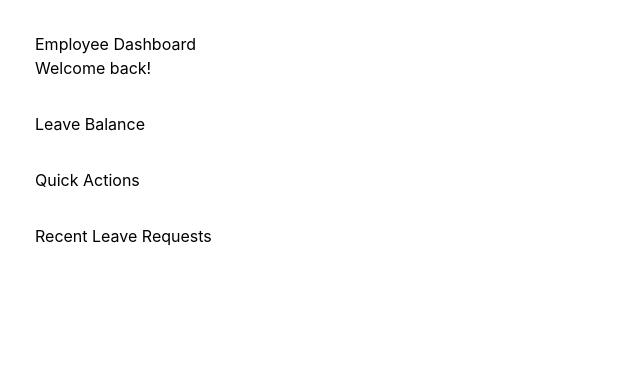
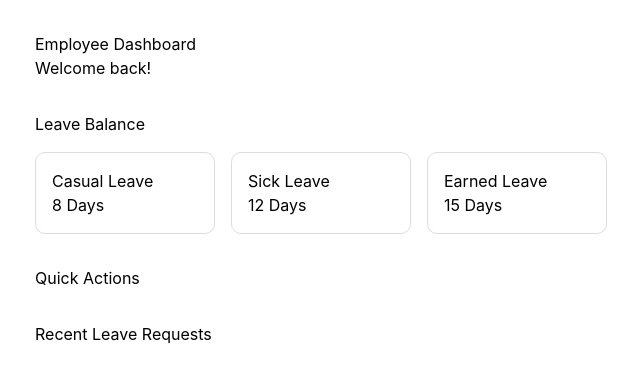
Before and after one commit to Anuj21XD/Employee-Leave-Management-Web-Application, a React (Vite) app: page /employee in a window 1280 px wide. Shown: the top 380 px of the page, without its empty margins (37-677 px from the left). Built offline with nearby package versions, Linux system fonts and the light colour scheme.

Commit message:
Add leave balance cards to employee dashboard

```diff
--- a/src/components/employee/LeaveBalance.tsx
+++ b/src/components/employee/LeaveBalance.tsx
@@ -0,0 +1,34 @@
+const LeaveBalance = () => {
+  const balances = [
+    { title: "Casual Leave", days: 8 },
+    { title: "Sick Leave", days: 12 },
+    { title: "Earned Leave", days: 15 },
+  ];
+
+  return (
+    <div
+      style={{
+        display: "flex",
+        gap: "1rem",
+        marginTop: "1rem",
+      }}
+    >
+      {balances.map((leave) => (
+        <div
+          key={leave.title}
+          style={{
+            border: "1px solid #ddd",
+            borderRadius: "10px",
+            padding: "1rem",
+            minWidth: "180px",
+          }}
+        >
+          <h3>{leave.title}</h3>
+          <p>{leave.days} Days</p>
+        </div>
+      ))}
+    </div>
+  );
+};
+
+export default LeaveBalance;
--- a/src/pages/Employee/EmployeeDashboard.tsx
+++ b/src/pages/Employee/EmployeeDashboard.tsx
@@ -1,3 +1,5 @@
+import LeaveBalance from "../../components/employee/LeaveBalance";
+
 const EmployeeDashboard = () => {
   return (
     <div
@@ -12,7 +14,8 @@ const EmployeeDashboard = () => {
       <p>Welcome back!</p>
 
       <section style={{ marginTop: "2rem" }}>
-        <h2>Leave Balance</h2>
+       <h2>Leave Balance</h2>
+       <LeaveBalance />
       </section>
 
       <section style={{ marginTop: "2rem" }}>
```
